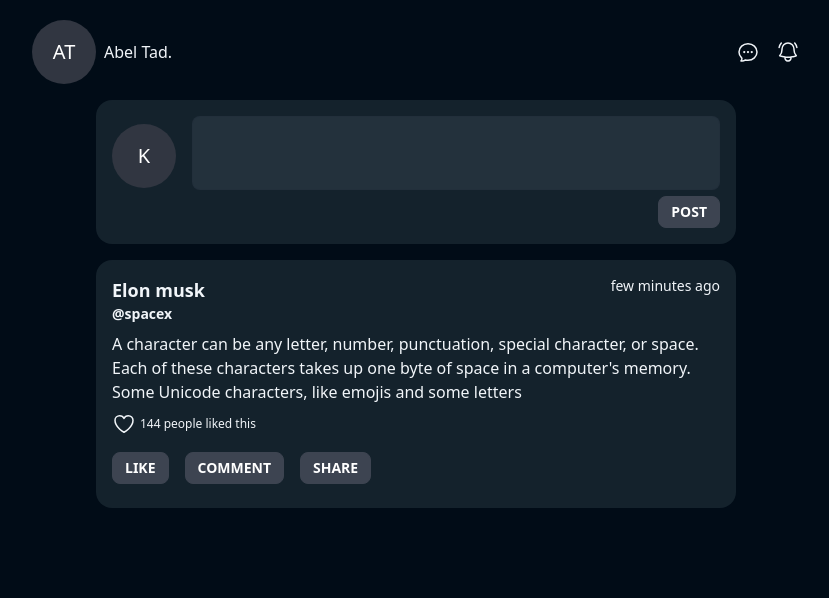
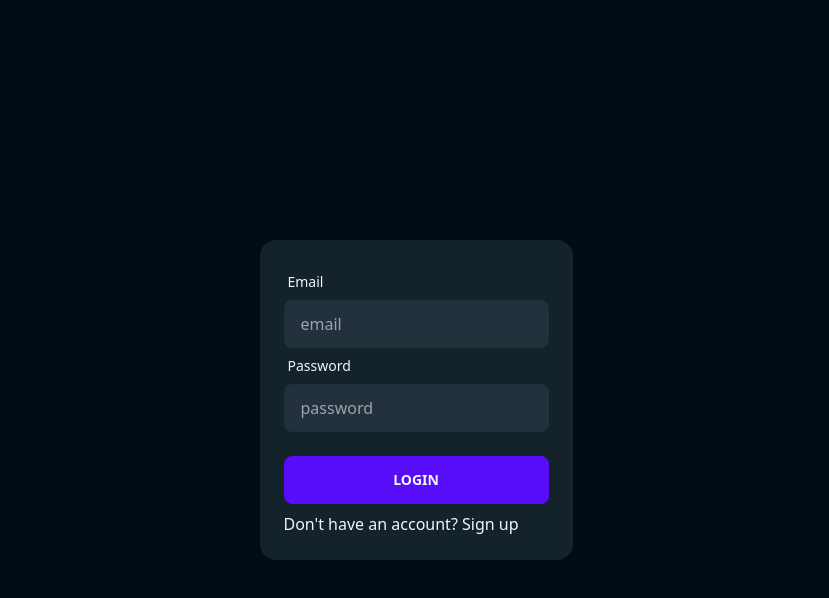
Before and after one commit to Lafetz/odinbook-frontend, a React (Create React App) app: page /login in a window 1280 px wide. Shown: the top 598 px of the page, without its empty margins (224-1053 px from the left). Built offline with nearby package versions, Linux system fonts and the light colour scheme.

Commit message:
add login route

```diff
--- a/package.json
+++ b/package.json
@@ -9,6 +9,7 @@
     "daisyui": "^2.51.3",
     "react": "^18.2.0",
     "react-dom": "^18.2.0",
+    "react-router-dom": "^6.8.2",
     "react-scripts": "5.0.1",
     "web-vitals": "^2.1.4"
   },
--- a/src/App.js
+++ b/src/App.js
@@ -1,6 +1,15 @@
 import { Home } from "./pages/Home";
+import { Login } from "./pages/login";
+import { BrowserRouter, Route, Routes } from "react-router-dom";
 function App() {
-  return <Home />;
+  return (
+    <BrowserRouter basename="/">
+      <Routes>
+        <Route path="/login" element={<Login />} />
+        <Route path="/" element={<Home />} />
+      </Routes>
+    </BrowserRouter>
+  );
 }
 
 export default App;
--- a/src/pages/login.js
+++ b/src/pages/login.js
@@ -0,0 +1,47 @@
+import { Link } from "react-router-dom";
+
+export const Login = () => {
+  return (
+    <div className="w-full h-screen flex justify-center items-center bg-mainBg text-white">
+      <div className="bg-cardBg p-6 rounded-2xl text-white flex flex-col gap-2">
+        <form
+          onSubmit={() => {
+            console.log("hello world man");
+          }}
+        >
+          <div className="form-control">
+            <label htmlFor="email" className="label">
+              <span className="label-text text-white">Email</span>
+            </label>
+            <input
+              id="email"
+              type="text"
+              placeholder="email"
+              className="input input-bordered bg-btnInput"
+            />
+          </div>
+          <div className="form-control">
+            <label htmlFor="password" className="label">
+              <span className="label-text text-white">Password</span>
+            </label>
+            <input
+              type="text"
+              placeholder="password"
+              id="password"
+              className="input input-bordered bg-btnInput"
+            />
+          </div>
+          <div className="form-control mt-6">
+            <button className="btn btn-primary text-white">Login</button>
+          </div>
+        </form>
+        <span href="#" className="">
+          Don't have an account?{" "}
+          <Link className="hover:underline" to="/signup">
+            Sign up
+          </Link>
+        </span>
+      </div>
+    </div>
+  );
+};
```
Also changed, not shown: 1 other file (tests, documents, lock files or other folders).
